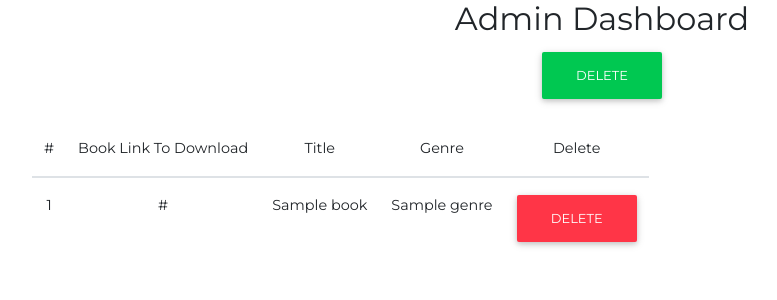
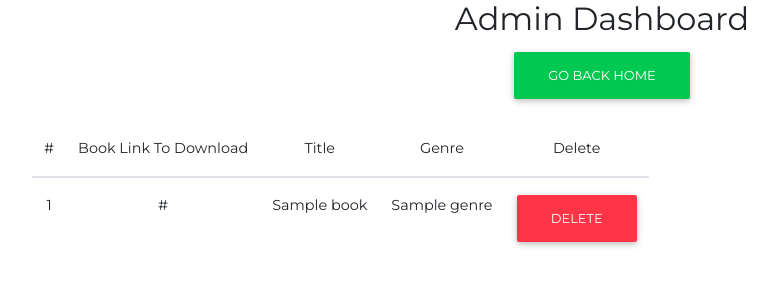
Before and after one commit to sainttobs/book-genre-classification-webapp, a Flask app: page /dashboard in a window 1280 px wide. Shown: the top 300 px of the page, without its empty margins (38-815 px from the left). Run offline with Flask 2, Linux system fonts and the light colour scheme; a database or web service that is not in the repository returns one stand-in record (values such as "Sample title"); parts of the project's set-up code (start-up, migrations or seed data) failed here and were passed over; some libraries are stand-ins or nearby versions.

Commit message:
add button to home

```diff
--- a/templates/admin.html
+++ b/templates/admin.html
@@ -115,7 +115,7 @@ body {
 /*# sourceMappingURL=style.css.map */
 
         </style>
-        <p style="text-align: center"><a class="btn btn-success" href="/">Delete</a></p>
+        <p style="text-align: center"><a class="btn btn-success" href="/">Go Back Home</a></p>
          <div class="login-head">
                 <h2>Admin Login</h2>
           </div>
--- a/templates/dashboard.html
+++ b/templates/dashboard.html
@@ -23,7 +23,7 @@
             }
         </style>
         <h2 style="text-align: center">Admin Dashboard</h2>
-        <p style="text-align: center"><a class="btn btn-success" href="/">Delete</a></p>
+        <p style="text-align: center"><a class="btn btn-success" href="/">Go Back Home</a></p>
         <div class="container">
             <div class="row">
                 <div>
```
